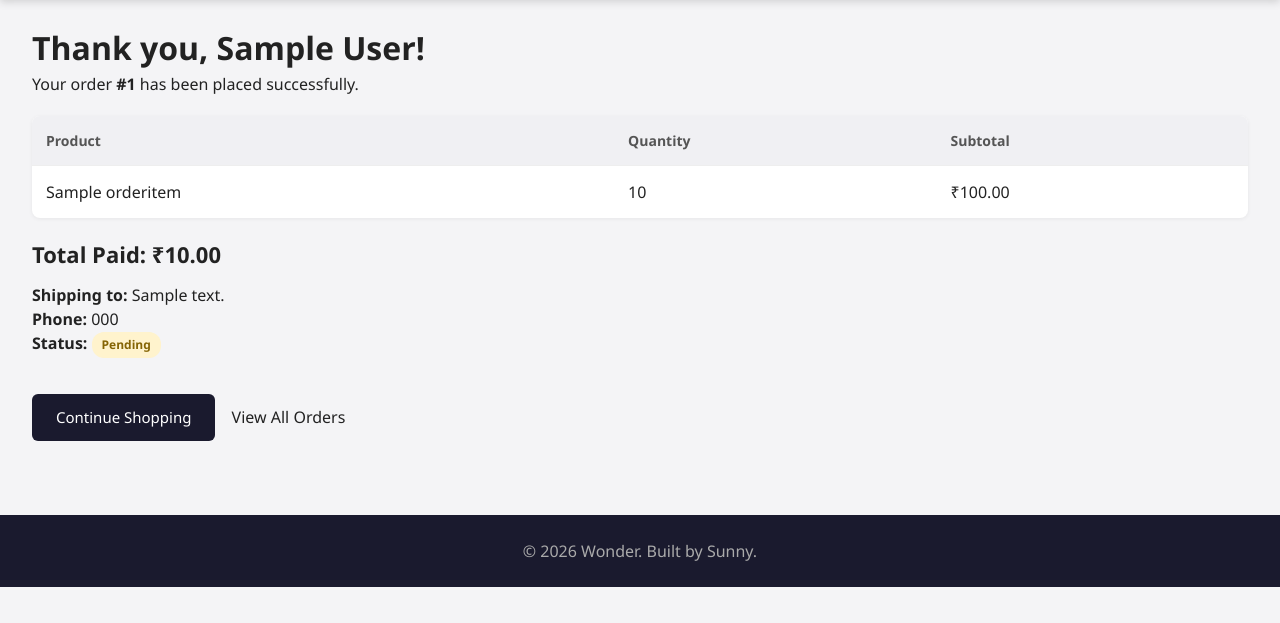
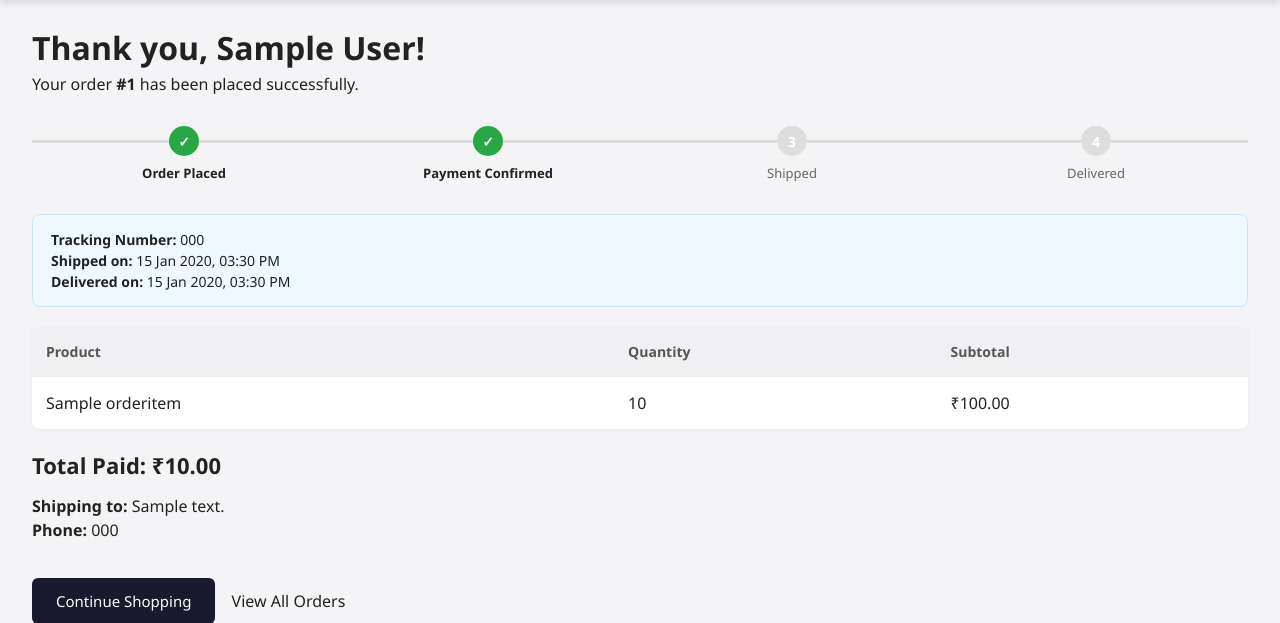
Before and after one commit to Saikiran58ravula/wonder-ecommerce, a Django app: page /orders/success/1/ in a window 1280 px wide. Shown: the part 68-691 px from the top of the page. Before the commit the page ends 655 px from the top, so only its background shows below. Run offline with Django 5.2, Linux system fonts and the light colour scheme; a user stored in the database is signed in; tables that the repository leaves empty hold one stand-in row (values such as "Sample post").

Commit message:
Add order cancellation action and visual order tracking timeline

```diff
--- a/orders/models.py
+++ b/orders/models.py
@@ -20,11 +20,34 @@ class Order(models.Model):
     total_amount = models.DecimalField(max_digits=10, decimal_places=2)
     created_at = models.DateTimeField(auto_now_add=True)
 
+    # Razorpay payment tracking
+    razorpay_order_id = models.CharField(max_length=100, blank=True, null=True)
+    razorpay_payment_id = models.CharField(max_length=100, blank=True, null=True)
+    razorpay_signature = models.CharField(max_length=200, blank=True, null=True)
+    is_paid = models.BooleanField(default=False)
+
+    # Order tracking fields
+    tracking_number = models.CharField(max_length=50, blank=True, null=True)
+    shipped_at = models.DateTimeField(blank=True, null=True)
+    delivered_at = models.DateTimeField(blank=True, null=True)
+
     class Meta:
         ordering = ['-created_at']
 
     def __str__(self):
         return f"Order #{self.id} - {self.user.username}"
+
+    def get_status_steps(self):
+        """Returns a list of steps with their completion state, for the tracking UI."""
+        steps = [
+            {'label': 'Order Placed', 'key': 'pending', 'done': True},
+            {'label': 'Payment Confirmed', 'key': 'paid', 'done': self.is_paid},
+            {'label': 'Shipped', 'key': 'shipped', 'done': self.status in ['shipped', 'delivered']},
+            {'label': 'Delivered', 'key': 'delivered', 'done': self.status == 'delivered'},
+        ]
+        if self.status == 'cancelled':
+            return [{'label': 'Order Cancelled', 'key': 'cancelled', 'done': True}]
+        return steps
 
 
 class OrderItem(models.Model):
--- a/orders/urls.py
+++ b/orders/urls.py
@@ -5,6 +5,7 @@ app_name = 'orders'
 
 urlpatterns = [
     path('checkout/', views.checkout_view, name='checkout'),
+    path('payment-success/', views.payment_success, name='payment_success'),
     path('success/<int:order_id>/', views.order_success, name='order_success'),
     path('history/', views.order_history, name='order_history'),
 ]
--- a/orders/views.py
+++ b/orders/views.py
@@ -1,9 +1,15 @@
-from django.shortcuts import render, redirect
+import razorpay
+from django.conf import settings
+from django.shortcuts import render, redirect, get_object_or_404
 from django.contrib.auth.decorators import login_required
 from django.contrib import messages
+from django.views.decorators.csrf import csrf_exempt
+from django.http import JsonResponse
 from cart.models import Cart
 from .models import Order, OrderItem
 from .forms import CheckoutForm
+
+client = razorpay.Client(auth=(settings.RAZORPAY_KEY_ID, settings.RAZORPAY_KEY_SECRET))
 
 
 @login_required
@@ -20,6 +26,14 @@ def checkout_view(request):
     if request.method == 'POST':
         form = CheckoutForm(request.POST)
         if form.is_valid():
+            for item in cart.items.all():
+                if item.quantity > item.product.stock:
+                    messages.error(
+                        request,
+                        f"Not enough stock for {item.product.name}. Only {item.product.stock} left."
+                    )
+                    return redirect('cart:view_cart')
+
             order = Order.objects.create(
                 user=request.user,
                 full_name=form.cleaned_data['full_name'],
@@ -29,14 +43,6 @@ def checkout_view(request):
             )
 
             for item in cart.items.all():
-                if item.quantity > item.product.stock:
-                    messages.error(
-                        request,
-                        f"Not enough stock for {item.product.name}. Only {item.product.stock} left."
-                    )
-                    order.delete()
-                    return redirect('cart:view_cart')
-
                 OrderItem.objects.create(
                     order=order,
                     product=item.product,
@@ -44,17 +50,72 @@ def checkout_view(request):
                     price=item.product.price,
                     quantity=item.quantity,
                 )
-                item.product.stock -= item.quantity
-                item.product.save()
 
-            cart.items.all().delete()
-            messages.success(request, f"Order #{order.id} placed successfully!")
-            return redirect('orders:order_success', order_id=order.id)
+            amount_in_paise = int(order.total_amount * 100)
+            razorpay_order = client.order.create({
+                'amount': amount_in_paise,
+                'currency': 'INR',
+                'payment_capture': 1,
+            })
+
+            order.razorpay_order_id = razorpay_order['id']
+            order.save()
+
+            context = {
+                'order': order,
+                'razorpay_key_id': settings.RAZORPAY_KEY_ID,
+                'razorpay_order_id': razorpay_order['id'],
+                'amount_in_paise': amount_in_paise,
+            }
+            return render(request, 'orders/payment.html', context)
     else:
         form = CheckoutForm()
 
     context = {'form': form, 'cart': cart}
     return render(request, 'orders/checkout.html', context)
+
+
+@csrf_exempt
+@login_required
+def payment_success(request):
+    if request.method == 'POST':
+        order_id = request.POST.get('order_id')
+        razorpay_payment_id = request.POST.get('razorpay_payment_id')
+        razorpay_order_id = request.POST.get('razorpay_order_id')
+        razorpay_signature = request.POST.get('razorpay_signature')
+
+        order = get_object_or_404(Order, id=order_id, user=request.user)
+
+        params_dict = {
+            'razorpay_order_id': razorpay_order_id,
+            'razorpay_payment_id': razorpay_payment_id,
+            'razorpay_signature': razorpay_signature,
+        }
+
+        try:
+            client.utility.verify_payment_signature(params_dict)
+        except razorpay.errors.SignatureVerificationError:
+            messages.error(request, "Payment verification failed. Please contact support.")
+            return redirect('orders:order_history')
+
+        order.razorpay_payment_id = razorpay_payment_id
+        order.razorpay_signature = razorpay_signature
+        order.is_paid = True
+        order.status = 'paid'
+        order.save()
+
+        for item in order.items.all():
+            if item.product:
+                item.product.stock -= item.quantity
+                item.product.save()
+
+        cart = Cart.objects.get(user=request.user)
+        cart.items.all().delete()
+
+        messages.success(request, f"Payment successful! Order #{order.id} confirmed.")
+        return redirect('orders:order_success', order_id=order.id)
+
+    return redirect('products:home')
 
 
 @login_required
--- a/static/css/style.css
+++ b/static/css/style.css
@@ -464,6 +464,69 @@ a {
     color: #856404;
 }
 
+/* ===== ORDER TRACKING ===== */
+.tracker {
+    display: flex;
+    justify-content: space-between;
+    margin: 30px 0;
+    position: relative;
+}
+
+.tracker::before {
+    content: '';
+    position: absolute;
+    top: 14px;
+    left: 0;
+    right: 0;
+    height: 3px;
+    background: #ddd;
+    z-index: 0;
+}
+
+.tracker-step {
+    flex: 1;
+    text-align: center;
+    position: relative;
+    z-index: 1;
+}
+
+.tracker-dot {
+    width: 30px;
+    height: 30px;
+    border-radius: 50%;
+    background: #ddd;
+    color: white;
+    display: flex;
+    align-items: center;
+    justify-content: center;
+    margin: 0 auto 8px;
+    font-size: 14px;
+    font-weight: 700;
+}
+
+.tracker-step.done .tracker-dot {
+    background: #28a745;
+}
+
+.tracker-label {
+    font-size: 13px;
+    color: #666;
+}
+
+.tracker-step.done .tracker-label {
+    color: #222;
+    font-weight: 600;
+}
+
+.tracking-info {
+    background: #f0f8ff;
+    border: 1px solid #cce4f7;
+    padding: 14px 18px;
+    border-radius: 8px;
+    margin-top: 16px;
+    font-size: 14px;
+}
+
 /* ===== RESPONSIVE ===== */
 @media (max-width: 768px) {
     .shop-layout {
--- a/templates/orders/order_history.html
+++ b/templates/orders/order_history.html
@@ -22,7 +22,11 @@
                     <a href="{% url 'orders:order_success' order.id %}">#{{ order.id }}</a>
                 </td>
                 <td>{{ order.created_at|date:"d M Y" }}</td>
-                <td><span class="status-badge">{{ order.get_status_display }}</span></td>
+                <td>
+    <span class="status-badge" style="{% if order.status == 'cancelled' %}background:#f8d7da;color:#721c24;{% elif order.status == 'delivered' %}background:#d4edda;color:#155724;{% elif order.status == 'paid' %}background:#d1ecf1;color:#0c5460;{% endif %}">
+        {{ order.get_status_display }}
+    </span>
+</td>
                 <td>₹{{ order.total_amount }}</td>
             </tr>
             {% endfor %}
--- a/templates/orders/order_success.html
+++ b/templates/orders/order_success.html
@@ -5,6 +5,27 @@
 {% block content %}
 <h1>Thank you, {{ order.full_name }}!</h1>
 <p>Your order <strong>#{{ order.id }}</strong> has been placed successfully.</p>
+
+{% if order.status == 'cancelled' %}
+    <p class="tracking-info">This order has been cancelled.</p>
+{% else %}
+    <div class="tracker">
+        {% for step in order.get_status_steps %}
+            <div class="tracker-step {% if step.done %}done{% endif %}">
+                <div class="tracker-dot">{% if step.done %}&#10003;{% else %}{{ forloop.counter }}{% endif %}</div>
+                <div class="tracker-label">{{ step.label }}</div>
+            </div>
+        {% endfor %}
+    </div>
+
+    {% if order.tracking_number %}
+        <div class="tracking-info">
+            <strong>Tracking Number:</strong> {{ order.tracking_number }}
+            {% if order.shipped_at %}<br><strong>Shipped on:</strong> {{ order.shipped_at|date:"d M Y, h:i A" }}{% endif %}
+            {% if order.delivered_at %}<br><strong>Delivered on:</strong> {{ order.delivered_at|date:"d M Y, h:i A" }}{% endif %}
+        </div>
+    {% endif %}
+{% endif %}
 
 <table class="cart-table" style="margin-top: 20px;">
     <thead>
@@ -28,7 +49,6 @@
 <div class="cart-total">Total Paid: ₹{{ order.total_amount }}</div>
 <p style="margin-top: 12px;"><strong>Shipping to:</strong> {{ order.address }}</p>
 <p><strong>Phone:</strong> {{ order.phone }}</p>
-<p><strong>Status:</strong> <span class="status-badge">{{ order.get_status_display }}</span></p>
 
 <p style="margin-top: 20px;">
     <a href="{% url 'products:product_list' %}" class="btn-primary">Continue Shopping</a>
```
Also changed, not shown: orders/admin.py (+23 -3 lines), requirements.txt (added, +16 -0 lines), templates/orders/payment.html (added, +66 -0 lines), wonder_core/settings.py (+16 -7 lines), orders/migrations/0002_order_is_paid_order_razorpay_order_id_and_more.py (added), orders/migrations/0003_order_delivered_at_order_shipped_at_and_more.py (added).
